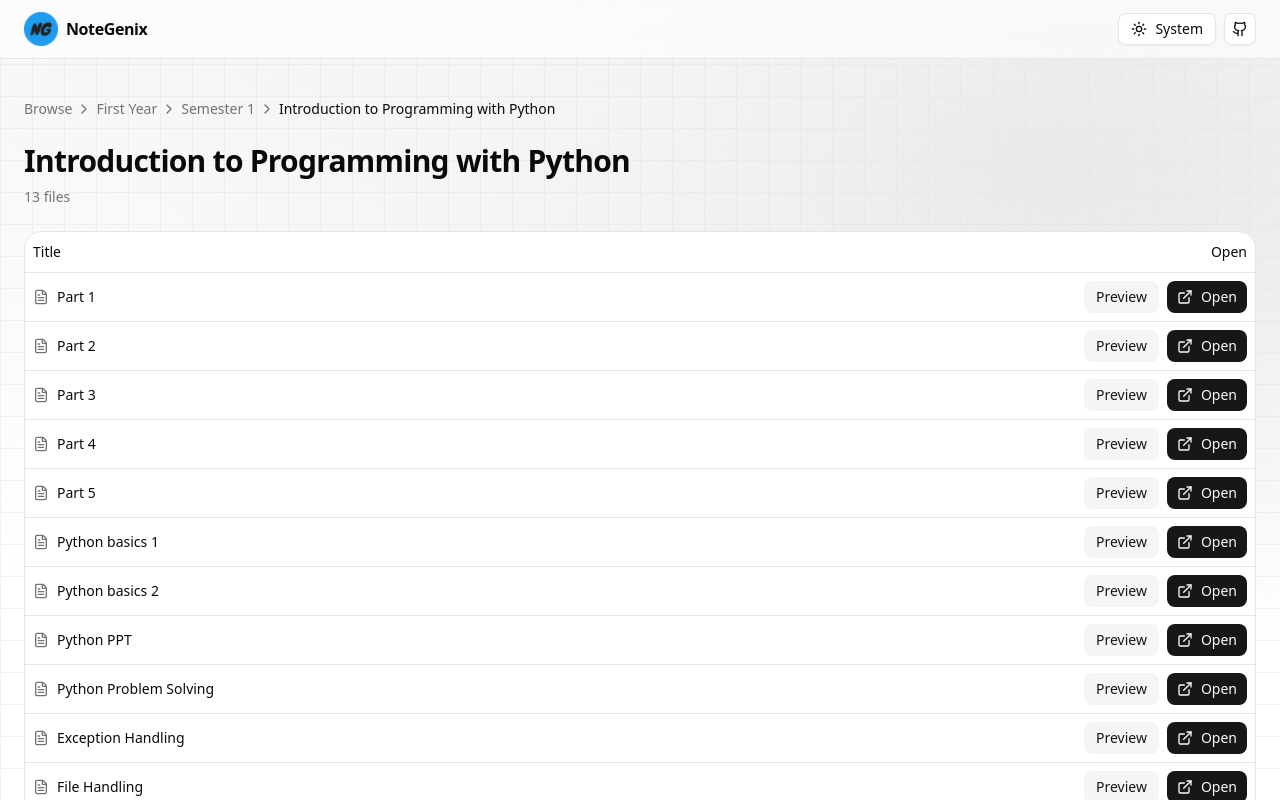
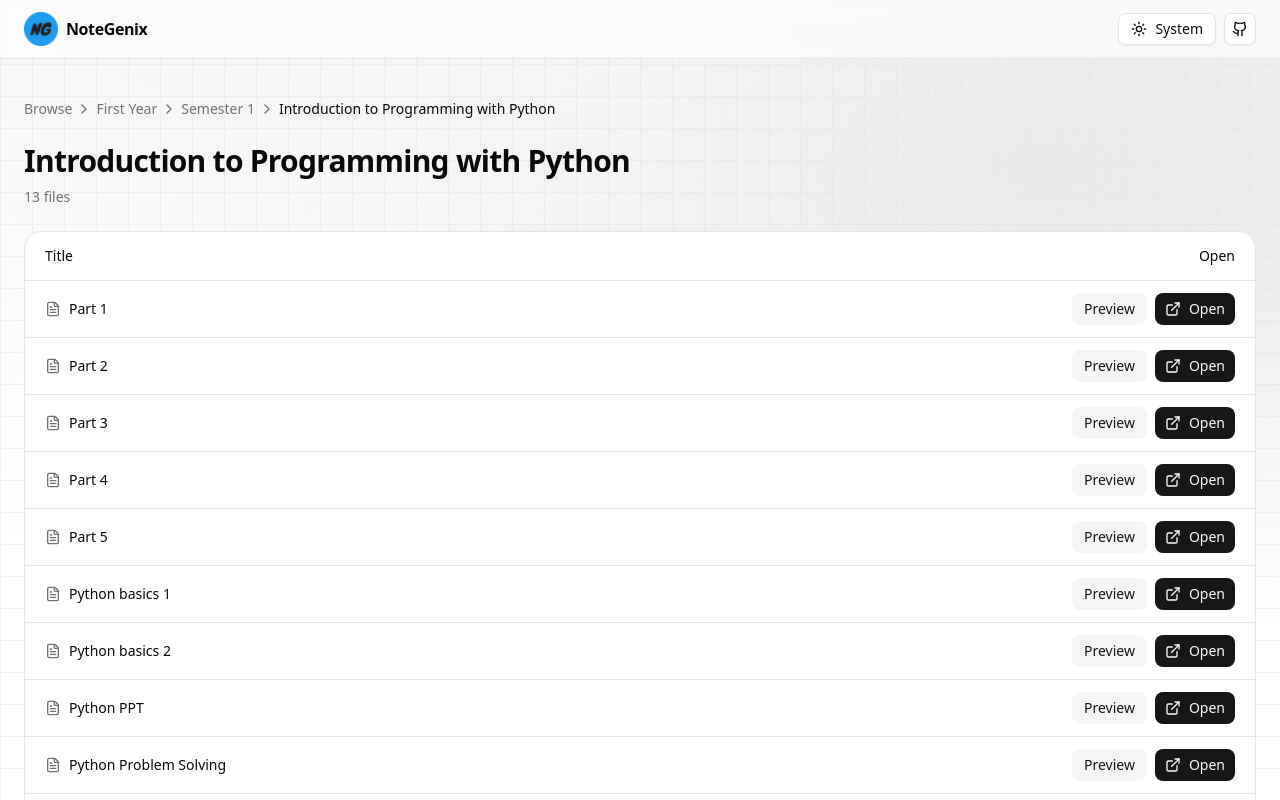
Before and after one commit to offsideDebugger/NoteGenixV2, a Next.js app: page /notes/first-year/sem-1/python in a window 1280 px wide. Shown: the top 800 px of the page. Built offline with nearby package versions, Linux system fonts and the light colour scheme; no server answers.

Commit message:
fix:padding in open and title headers in notes-table.tsx

```diff
--- a/src/components/notes-table.tsx
+++ b/src/components/notes-table.tsx
@@ -63,8 +63,8 @@ export function NotesTable({
       <Table>
         <TableHeader>
           <TableRow>
-            <TableHead>Title</TableHead>
-            <TableHead className="text-right">Open</TableHead>
+            <TableHead className="h-12 pl-5 pr-3">Title</TableHead>
+            <TableHead className="h-12 pl-3 pr-5 text-right">Open</TableHead>
           </TableRow>
         </TableHeader>
         <TableBody>
@@ -72,13 +72,13 @@ export function NotesTable({
             const preview = getDrivePreviewUrl(note.fileId, note.type);
             return (
               <TableRow key={`${note.fileId}-${note.title}`}>
-                <TableCell className="font-medium">
+                <TableCell className="py-3 pl-5 pr-3 font-medium">
                   <div className="flex items-center gap-2">
                     <span className="text-muted-foreground">{typeIcon(note.type)}</span>
                     <span>{note.title}</span>
                   </div>
                 </TableCell>
-                <TableCell className="text-right">
+                <TableCell className="py-3 pl-3 pr-5 text-right">
                   <div className="flex justify-end gap-2">
                     <DialogTrigger asChild>
                       <Button
```
